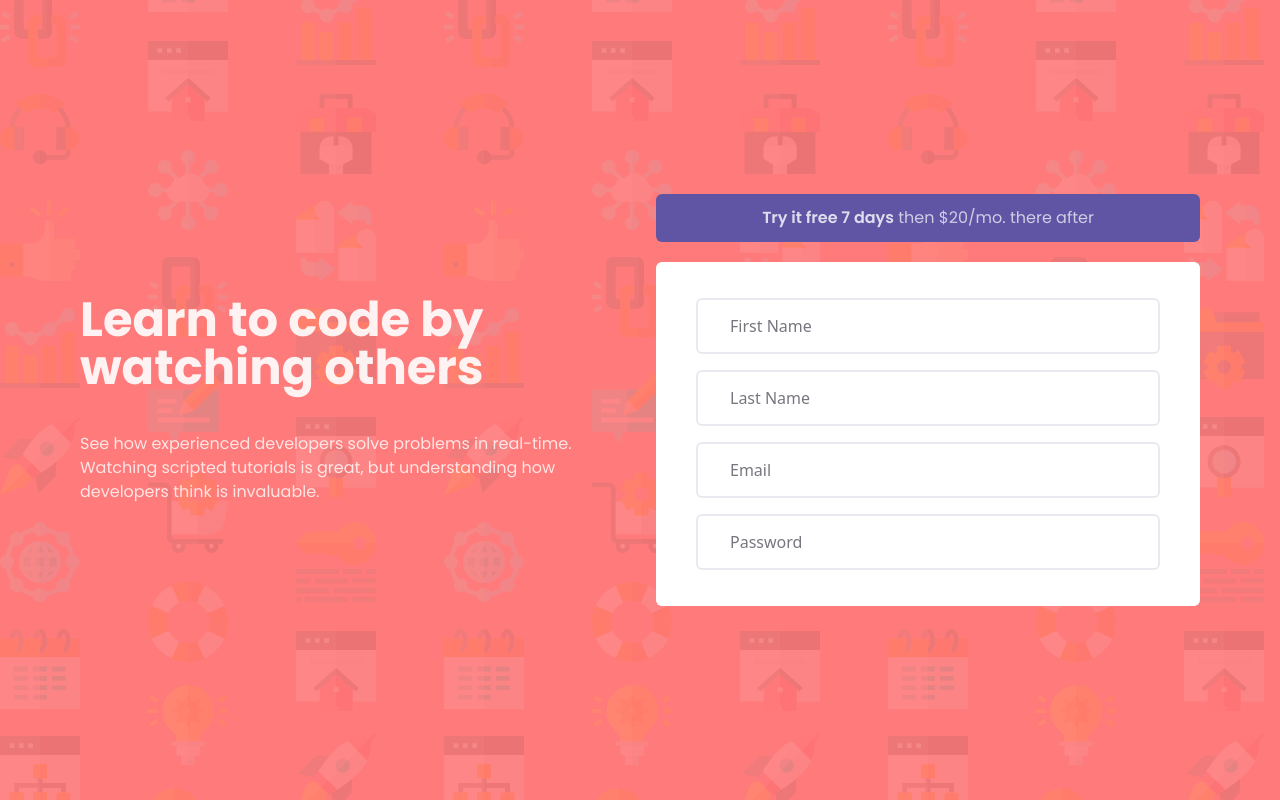
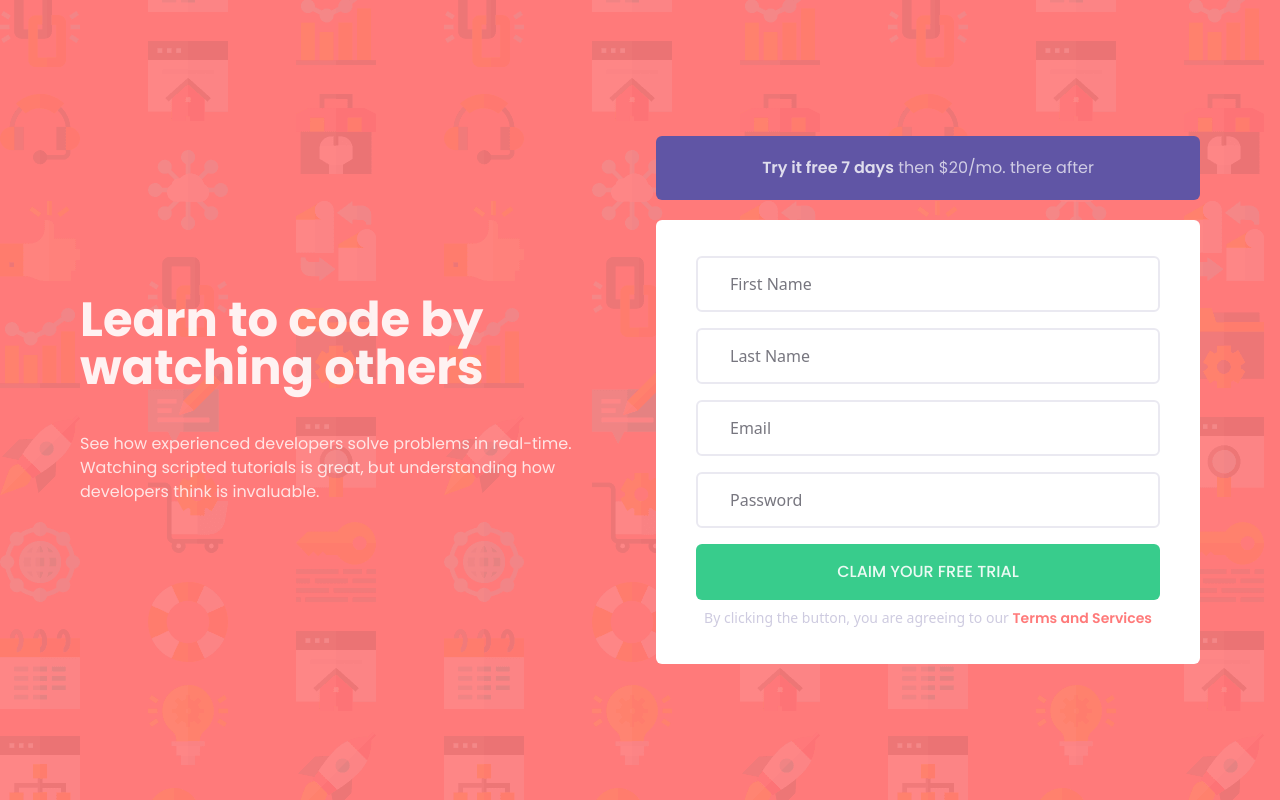
Before and after one commit to UnicornDad8/intro-component-with-sign-up-form, a plain HTML site: page index.html in a window 1280 px wide. Drawn offline with nearby package versions, Linux system fonts and the light colour scheme.

Commit message:
Rearranging some margins and paddings

```diff
--- a/index.html
+++ b/index.html
@@ -24,7 +24,7 @@
       class="h-full md:max-w-6xl max-w-full w-full mx-auto grid md:grid-rows-1 grid-rows-2 md:grid-cols-2 grid-cols-1 py-6 px-4 gap-x-2 lg:gap-x-8"
     >
       <section
-        class="w-full h-full mt-10 md:mt-0 row-start-1 row-end-2 col-start-1 col-end-2 flex flex-col justify-center md:items-start items-center md:gap-10 gap-6"
+        class="w-full h-full -mt-10 md:mt-0 row-start-1 row-end-2 col-start-1 col-end-2 flex flex-col justify-center items-start md:gap-10 gap-6"
       >
         <h1
           class="text-3xl md:text-5xl text-center md:text-left poppins-bold text-white opacity-90"
@@ -40,9 +40,9 @@
         </p>
       </section>
       <section
-        class="w-full h-full mt-10 md:mt-0 md:row-start-1 row-start-2 md:row-end-2 row-end-3 md:col-start-2 md:col-end-3 col-start-1 col-end-2 flex flex-col justify-center md:items-end items-center gap-5"
+        class="w-full h-full -mt-20 md:mt-0 md:row-start-1 row-start-2 md:row-end-2 row-end-3 md:col-start-2 md:col-end-3 col-start-1 col-end-2 flex flex-col justify-center md:items-end items-center gap-5"
       >
-        <div class="bg-[#6055A5] w-full py-3 px-5 text-center rounded-md">
+        <div class="bg-[#6055A5] w-full p-5 text-center rounded-md">
           <p
             class="text-white text-sm md:text-base poppins-regular mx-auto w-4/5 md:w-full"
           >
@@ -84,6 +84,23 @@
               class="border-2 border-[#EAE9F1] focus:border-[#B9B6D3] rounded-md focus:opacity-100 focus:outline-none w-full h-14 flex items-center px-4 md:px-8 text-sm md:text-base text-[#3E3C49] [&::-webkit-input-placeholder]:text-[#77767F]"
             />
           </div>
+
+          <button
+            type="submit"
+            class="border-none bg-[#38CC8C] rounded-md py-4 px-6"
+          >
+            <p
+              class="text-white opacity-90 text-sm md:text-base uppercase poppins-medium"
+            >
+              Claim your free trial
+            </p>
+          </button>
+          <p class="-mt-2 text-xs md:text-sm text-[#CECBE0]">
+            By clicking the button, you are agreeing to our
+            <span class="poppins-semibold text-xs md:text-sm text-[#ff7a7a]"
+              >Terms and Services</span
+            >
+          </p>
         </form>
       </section>
     </main>
```
